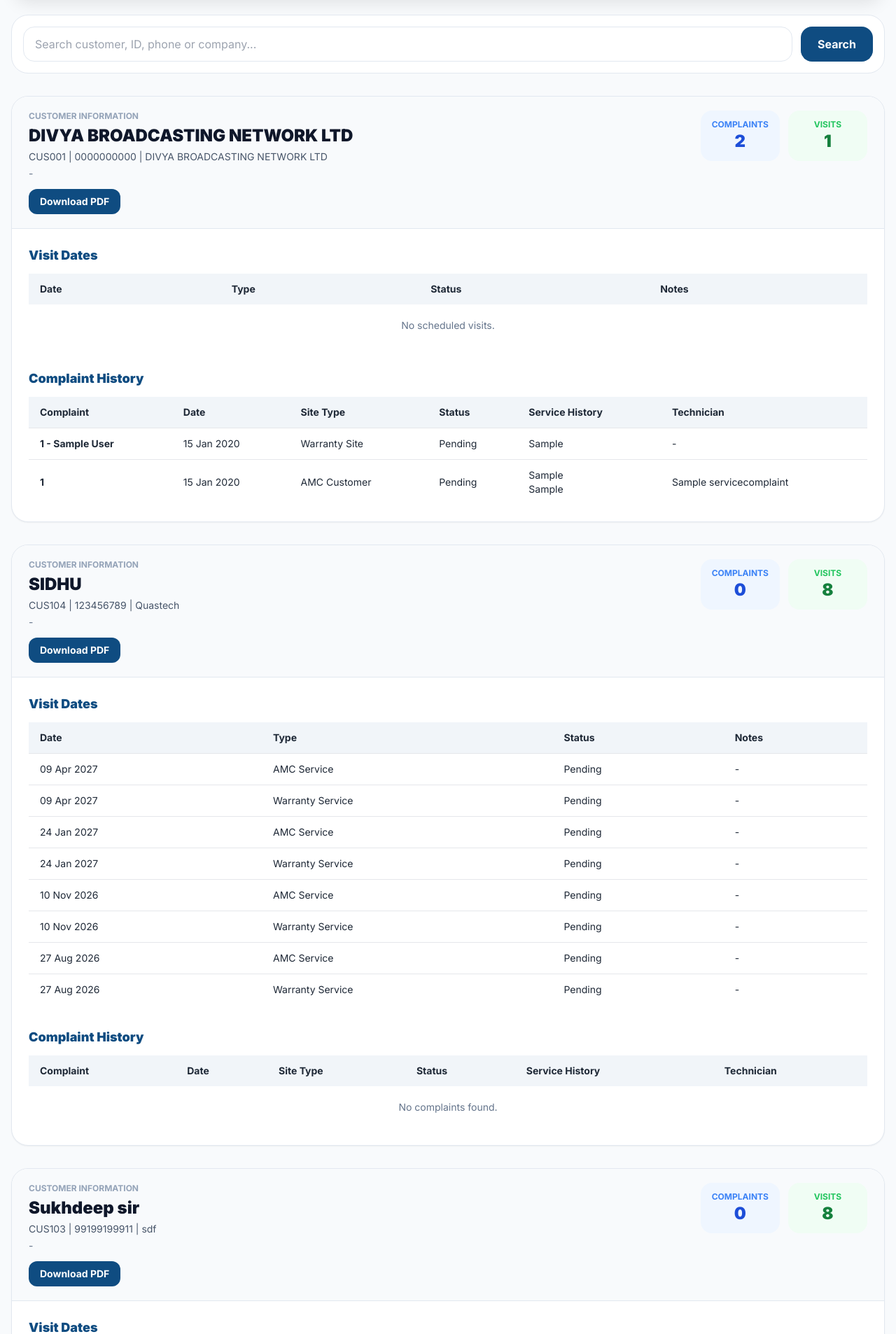
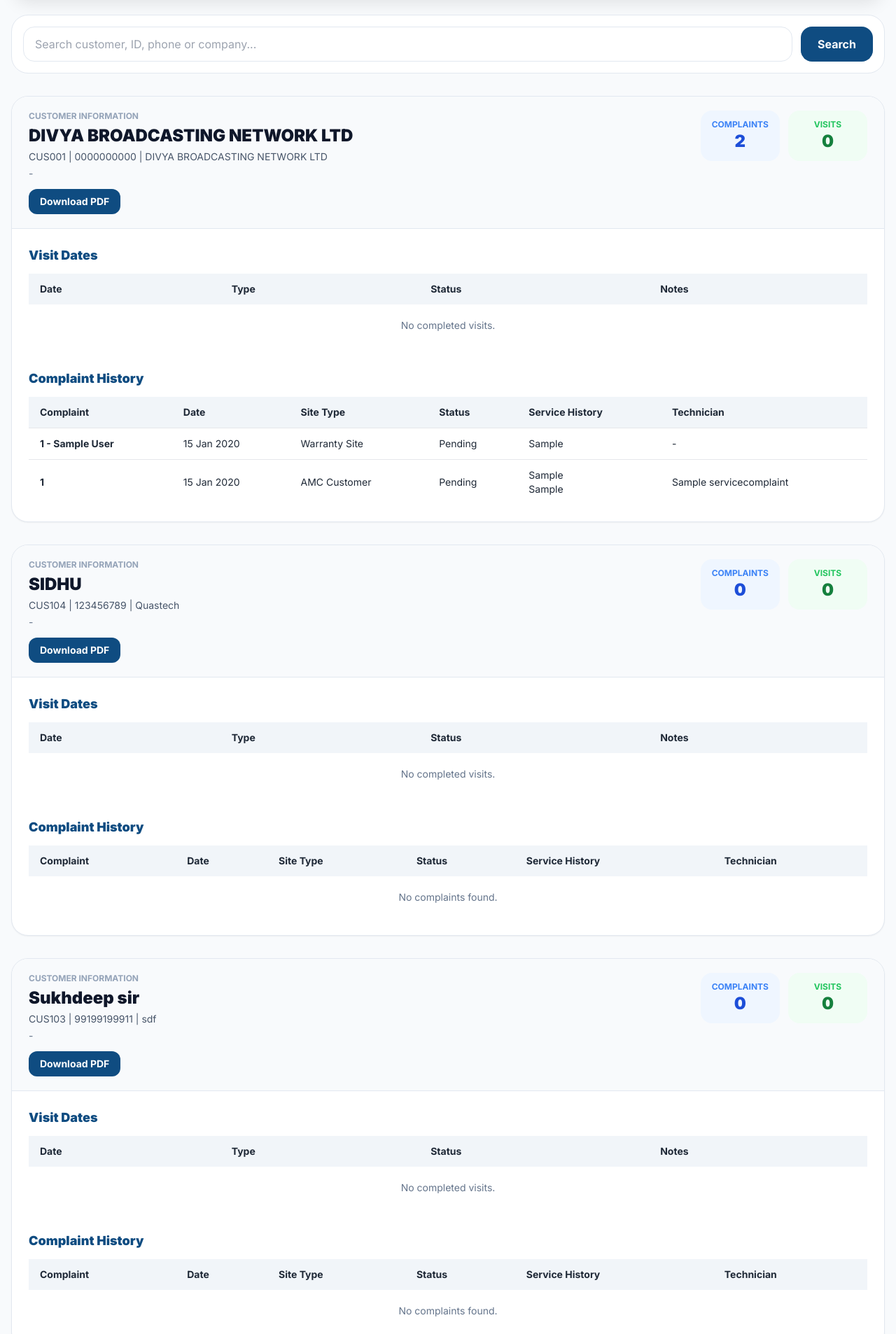
Before and after one commit to YuvrajCodes11/AC_WEBAPP, a Django app: page /complaints/customer-history/ in a window 1280 px wide. Shown: the part 256-2162 px from the top of the page at 70% size. Run offline with Django 5.2, Linux system fonts and the light colour scheme; data comes from the database, SQL or seed files in the repository; tables that the repository leaves empty hold one stand-in row (values such as "Sample post"); some libraries are stand-ins or nearby versions.

Commit message:
count only completed customer visits

```diff
--- a/complaints/views.py
+++ b/complaints/views.py
@@ -1,6 +1,6 @@
 from django.shortcuts import render, redirect, get_object_or_404
 from django.contrib import messages
-from django.db.models import Count, Q
+from django.db.models import Q
 from django.http import HttpResponse
 from django.utils import timezone
 from io import BytesIO
@@ -12,6 +12,88 @@ from reportlab.platypus import Paragraph, SimpleDocTemplate, Spacer, Table, Tabl
 from .models import CustomerComplaint
 from .forms import CustomerComplaintForm
 from customers.models import Customer, CustomerServiceSchedule
+from amc.models import AMCVisit
+from service.models import ServiceComplaint
+
+
+def _customer_visit_history(customer):
+    visits = []
+
+    schedules = CustomerServiceSchedule.objects.filter(
+        customer=customer,
+        status="COMPLETED",
+        completed_date__isnull=False,
+    )
+    for schedule in schedules:
+        visits.append({
+            "date": schedule.completed_date,
+            "type": schedule.get_service_type_display(),
+            "status": schedule.get_status_display(),
+            "notes": schedule.remarks or schedule.complaint_description or "-",
+        })
+
+    amc_visits = AMCVisit.objects.filter(
+        amc__customer=customer,
+        status="COMPLETED",
+    )
+    for visit in amc_visits:
+        visits.append({
+            "date": visit.visit_date,
+            "type": "AMC Visit",
+            "status": visit.get_status_display(),
+            "notes": visit.work_done or visit.remarks or "-",
+        })
+
+    complaint_visits = CustomerComplaint.objects.filter(
+        customer=customer,
+        status="COMPLETED",
+    )
+    for complaint in complaint_visits:
+        visits.append({
+            "date": complaint.visit_date,
+            "type": complaint.get_site_type_display(),
+            "status": complaint.get_status_display(),
+            "notes": complaint.work_done or complaint.remarks or "-",
+        })
+
+    service_visits = ServiceComplaint.objects.filter(
+        customer=customer,
+        status="COMPLETED",
+        service_completed_date__isnull=False,
+    )
+    for service in service_visits:
+        visits.append({
+            "date": service.service_completed_date,
+            "type": "Service Visit",
+            "status": service.get_status_display(),
+            "notes": service.remarks or service.nature_of_complaint or "-",
+        })
+
+    return sorted(
+        visits,
+        key=lambda visit: visit["date"],
+        reverse=True,
+    )
+
+
+def _completed_visits_for_year(year):
+    report = {}
+    for customer in Customer.objects.all():
+        for visit in _customer_visit_history(customer):
+            if visit["date"].year != int(year):
+                continue
+            key = (customer.id, visit["type"])
+            if key not in report:
+                report[key] = {
+                    "customer": customer,
+                    "site_type": visit["type"],
+                    "total_visits": 0,
+                }
+            report[key]["total_visits"] += 1
+    return sorted(
+        report.values(),
+        key=lambda row: (row["customer"].customer_name, row["site_type"]),
+    )
 
 
 def complaint_dashboard(request):
@@ -19,15 +101,18 @@ def complaint_dashboard(request):
 
     total_complaints = CustomerComplaint.objects.count()
 
-    warranty_visits_year = CustomerComplaint.objects.filter(
-        site_type="WARRANTY",
-        visit_date__year=current_year
-    ).count()
-
-    amc_visits_year = CustomerComplaint.objects.filter(
-        site_type="AMC",
-        visit_date__year=current_year
-    ).count()
+    completed_visits = [
+        visit
+        for customer in Customer.objects.all()
+        for visit in _customer_visit_history(customer)
+        if visit["date"].year == current_year
+    ]
+    warranty_visits_year = sum(
+        "Warranty" in visit["type"] for visit in completed_visits
+    )
+    amc_visits_year = sum(
+        "AMC" in visit["type"] for visit in completed_visits
+    )
 
     completed_count = CustomerComplaint.objects.filter(
         status="COMPLETED"
@@ -151,19 +236,14 @@ def complaint_detail(request, pk):
         customer=customer
     ).count()
 
-    total_visits = CustomerComplaint.objects.filter(
-        customer=customer
-    ).count()
-
-    warranty_visits = CustomerComplaint.objects.filter(
-        customer=customer,
-        site_type="WARRANTY"
-    ).count()
-
-    amc_visits = CustomerComplaint.objects.filter(
-        customer=customer,
-        site_type="AMC"
-    ).count()
+    visit_history = _customer_visit_history(customer)
+    total_visits = len(visit_history)
+    warranty_visits = sum(
+        "Warranty" in visit["type"] for visit in visit_history
+    )
+    amc_visits = sum(
+        "AMC" in visit["type"] for visit in visit_history
+    )
 
     context = {
         "complaint": complaint,
@@ -178,19 +258,12 @@ def complaint_detail(request, pk):
 
 def yearly_visit_report(request):
     year = request.GET.get("year", timezone.localdate().year)
+    try:
+        year = int(year)
+    except (TypeError, ValueError):
+        year = timezone.localdate().year
 
-    reports = CustomerComplaint.objects.filter(
-        visit_date__year=year
-    ).values(
-        "customer__customer_id",
-        "customer__customer_name",
-        "customer__phone_number",
-        "site_type",
-    ).annotate(
-        total_visits=Count("id")
-    ).order_by(
-        "customer__customer_name"
-    )
+    reports = _completed_visits_for_year(year)
 
     context = {
         "year": year,
@@ -223,19 +296,22 @@ def customer_service_history_report(request):
             customer=customer
         ).order_by("-visit_date", "-id")
 
-        visits = CustomerServiceSchedule.objects.filter(
-            customer=customer
-        ).order_by("-service_date", "-id")
+        visits = _customer_visit_history(customer)
 
         service_complaints = customer.service_complaints.all().order_by(
             "-complaint_date", "-id"
         )
 
-        if complaints.exists() or visits.exists() or service_complaints.exists():
+        if (
+            complaints.exists()
+            or customer.service_schedules.exists()
+            or visits
+            or service_complaints.exists()
+        ):
             report_data.append({
                 "customer": customer,
                 "total_complaints": complaints.count() + service_complaints.count(),
-                "total_visits": visits.count() + complaints.count(),
+                "total_visits": len(visits),
                 "complaints": complaints,
                 "visits": visits,
                 "service_complaints": service_complaints,
@@ -250,7 +326,7 @@ def customer_service_history_report(request):
 def customer_service_history_pdf(request, customer_id):
     customer = get_object_or_404(Customer, id=customer_id)
     complaints = CustomerComplaint.objects.filter(customer=customer).order_by("-visit_date")
-    visits = CustomerServiceSchedule.objects.filter(customer=customer).order_by("-service_date")
+    visits = _customer_visit_history(customer)
     service_complaints = customer.service_complaints.all().order_by("-complaint_date")
 
     buffer = BytesIO()
@@ -270,7 +346,7 @@ def customer_service_history_pdf(request, customer_id):
         Spacer(1, 12),
         Paragraph(
             f"<b>Total Complaints:</b> {complaints.count() + service_complaints.count()} &nbsp;&nbsp; "
-            f"<b>Total Visits:</b> {visits.count() + complaints.count()}",
+            f"<b>Total Visits:</b> {len(visits)}",
             styles["BodyText"],
         ),
         Spacer(1, 12),
@@ -280,10 +356,10 @@ def customer_service_history_pdf(request, customer_id):
     visit_data = [["Date", "Type", "Status", "Notes"]]
     for visit in visits:
         visit_data.append([
-            visit.service_date.strftime("%d %b %Y"),
-            visit.get_service_type_display(),
-            visit.get_status_display(),
-            visit.remarks or "-",
+            visit["date"].strftime("%d %b %Y"),
+            visit["type"],
+            visit["status"],
+            visit["notes"],
         ])
     if len(visit_data) == 1:
         visit_data.append(["-", "-", "-", "No visits"])
--- a/templates/complaints/customer_service_history_report.html
+++ b/templates/complaints/customer_service_history_report.html
@@ -84,13 +84,13 @@
                             <tbody>
                                 {% for visit in entry.visits %}
                                 <tr class="border-t">
-                                    <td class="px-4 py-3">{{ visit.service_date|date:"d M Y" }}</td>
-                                    <td class="px-4 py-3">{{ visit.get_service_type_display }}</td>
-                                    <td class="px-4 py-3">{{ visit.get_status_display }}</td>
-                                    <td class="px-4 py-3">{{ visit.remarks|default:"-" }}</td>
+                                    <td class="px-4 py-3">{{ visit.date|date:"d M Y" }}</td>
+                                    <td class="px-4 py-3">{{ visit.type }}</td>
+                                    <td class="px-4 py-3">{{ visit.status }}</td>
+                                    <td class="px-4 py-3">{{ visit.notes }}</td>
                                 </tr>
                                 {% empty %}
-                                <tr><td colspan="4" class="px-4 py-5 text-center text-slate-500">No scheduled visits.</td></tr>
+                                <tr><td colspan="4" class="px-4 py-5 text-center text-slate-500">No completed visits.</td></tr>
                                 {% endfor %}
                             </tbody>
                         </table>
--- a/templates/complaints/yearly_visit_report.html
+++ b/templates/complaints/yearly_visit_report.html
@@ -49,9 +49,9 @@ Yearly Visit Report
                     <tbody>
                         {% for report in reports %}
                         <tr class="border-b">
-                            <td class="p-4 font-bold">{{ report.customer__customer_id }}</td>
-                            <td class="p-4">{{ report.customer__customer_name }}</td>
-                            <td class="p-4">{{ report.customer__phone_number }}</td>
+                            <td class="p-4 font-bold">{{ report.customer.customer_id }}</td>
+                            <td class="p-4">{{ report.customer.customer_name }}</td>
+                            <td class="p-4">{{ report.customer.phone_number }}</td>
                             <td class="p-4">{{ report.site_type }}</td>
                             <td class="p-4 font-black">{{ report.total_visits }}</td>
                         </tr>
```
Also changed, not shown: complaints/tests.py (+95 -1 lines).
